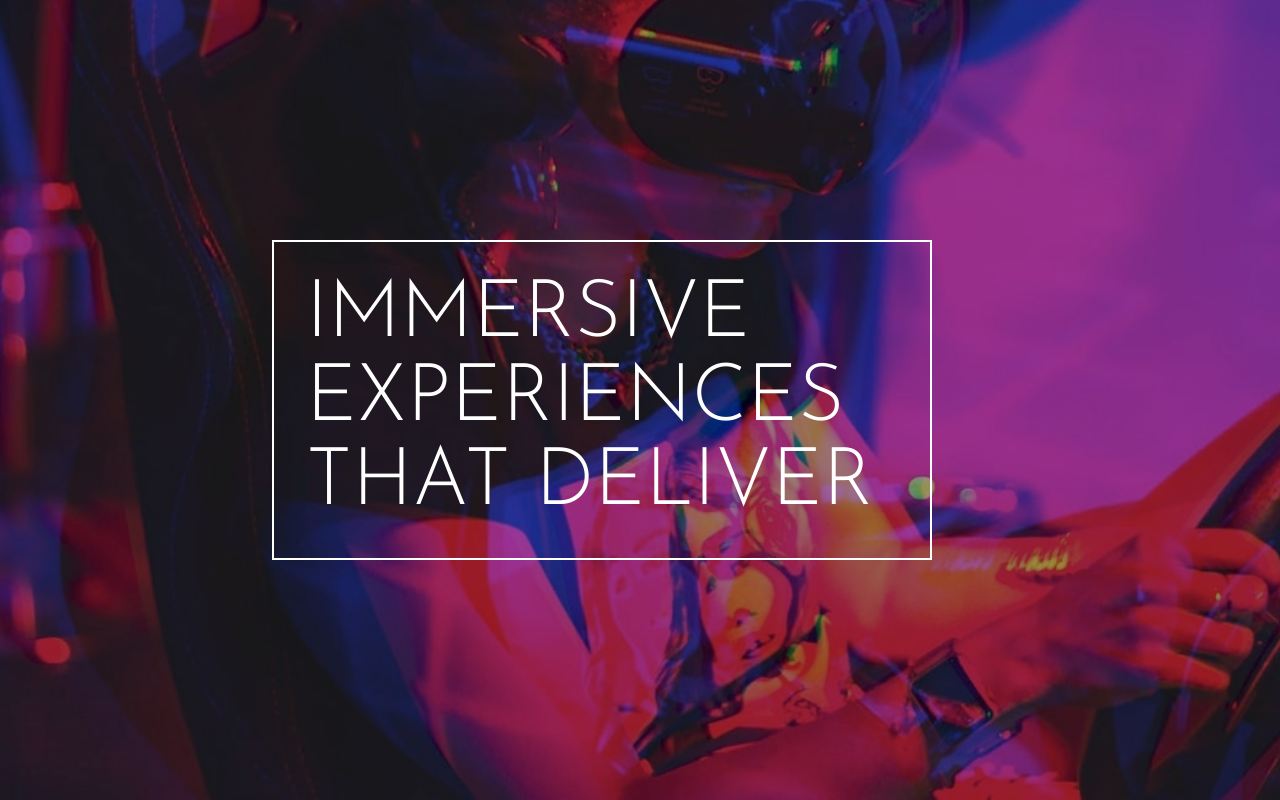
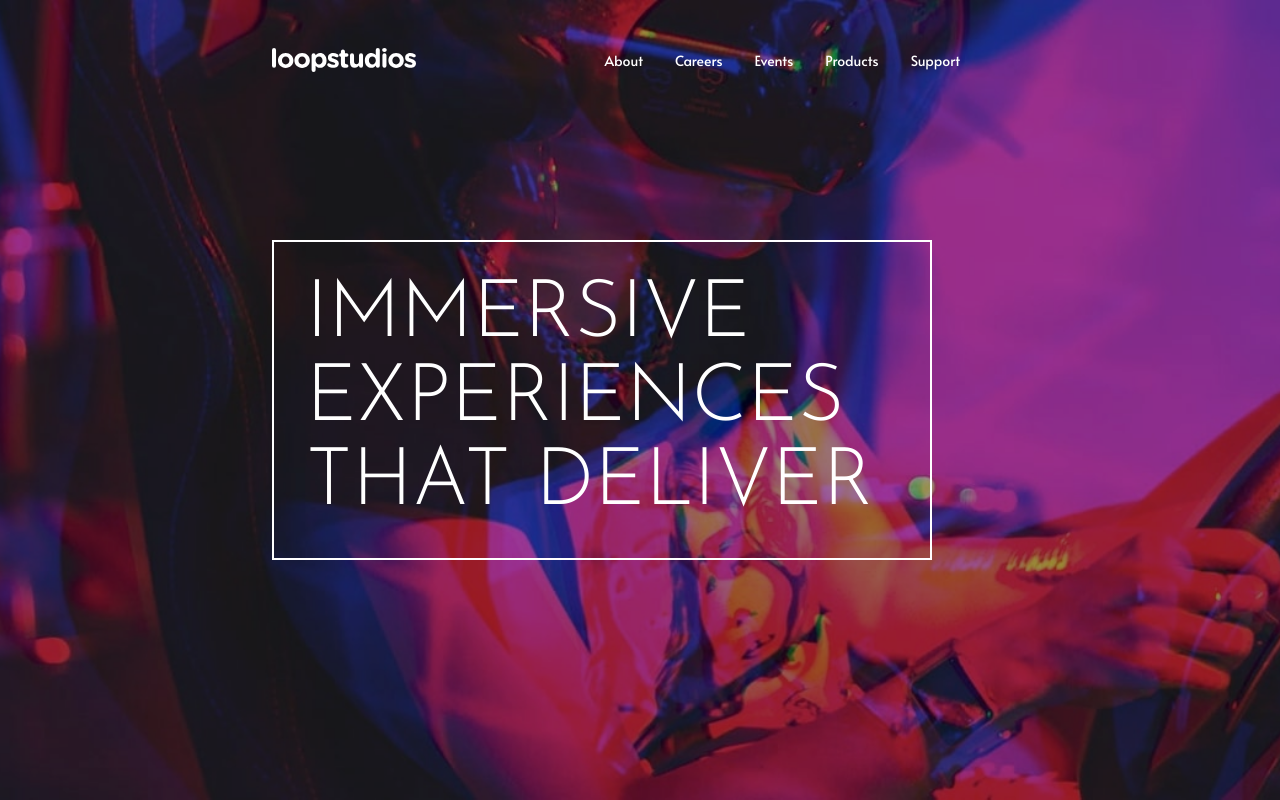
Before and after one commit to darcynoa/loopstudios, a Next.js app: page / in a window 1280 px wide. Built offline with nearby package versions, Linux system fonts and the light colour scheme.

Commit message:
added hover animations (a reusable hook) to the navigation

```diff
--- /dev/null
+++ b/components/HoverAnim.tsx
@@ -0,0 +1,11 @@
+"use client";
+
+export default function HoverAnim({ children }: { children: React.ReactNode }) {
+  return (
+    <div
+      className="relative before:absolute before:-bottom-4 before:left-0 before:w-full before:h-[2px] before:bg-white before:scale-x-0 before:origin-center before:transition-transform before:duration-500 before:ease-in-out hover:before:scale-x-50"
+    >
+        {children}
+    </div>
+  )
+}
--- a/components/Navigation.tsx
+++ b/components/Navigation.tsx
@@ -1,10 +1,16 @@
 'use client'
 
 import Image from 'next/image'
+import { data } from '@/data'
+import { useState } from 'react'
+import HoverAnim from './HoverAnim'
 
 export default function Navigation() {
+  const [isMenuOpen, setIsMenuOpen] = useState(true)
+
+
   return (
-    <nav className="fixed flex w-full items-center justify-between px-6 py-8">
+    <nav className="fixed z-10 flex w-full items-center justify-between px-6 py-8 lg:px-[17rem] lg:py-[3rem]">
       <Image
         className="z-5 w-[9rem]"
         src="/logo.svg"
@@ -12,12 +18,26 @@ export default function Navigation() {
         width={200}
         height={50}
       />
+      <ul className={`w-full lg:w-fit lg:font-body lg:relative lg:flex-row lg:h-full lg:text-[0.875rem] lg:gap-[2rem] lg:pr-[3rem] lg:items-center lg:capitalize lg:px-0 lg:bg-transparent h-screen bg-black text-white absolute top-0 left-0 flex flex-col items-start justify-center font-header text-[2rem] uppercase gap-[1rem] px-6 transition-transform duration-500 ${isMenuOpen ? 'transform translate-x-0' : 'transform translate-x-full'}`}>
+        {data.navigation.map((item, index) => {
+          return (
+            <li key={index}>
+              <HoverAnim>
+                <a href={item.href}>
+                  {item.label}
+                </a>
+              </HoverAnim>
+            </li>
+          )
+        })}
+      </ul>
       <Image
-        className="z-5 w-[1.5rem]"
+        className="z-5 w-[1.5rem] lg:hidden"
         src="/icon-hamburger.svg"
         alt="Hamburger Icon"
         width={50}
         height={50}
+        onClick={() => setIsMenuOpen(!isMenuOpen)}
       />
     </nav>
   )
```
